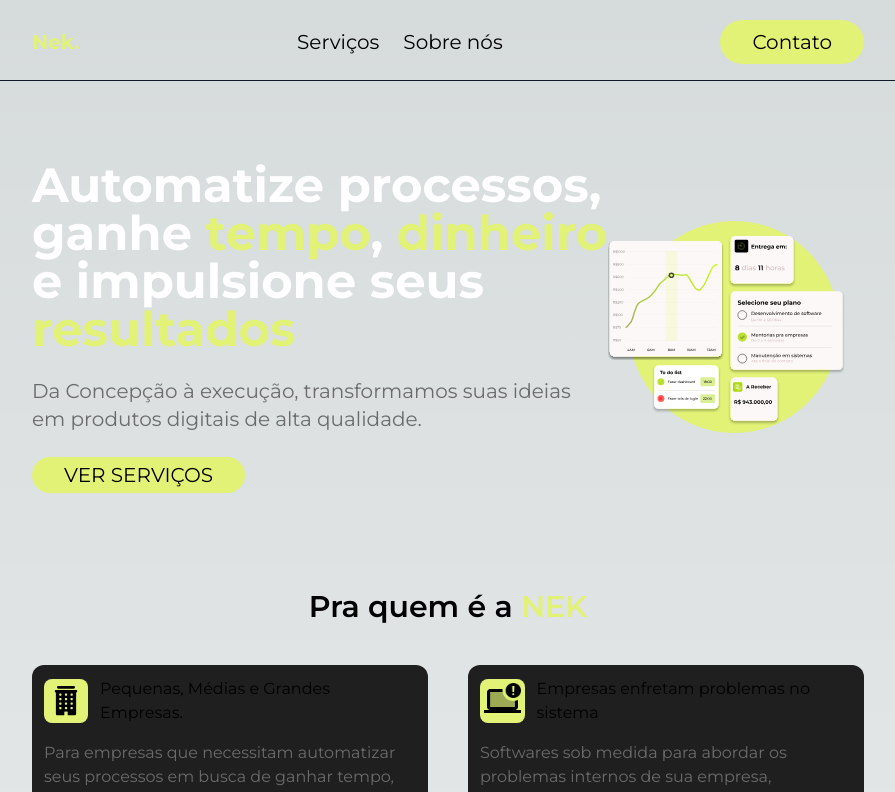
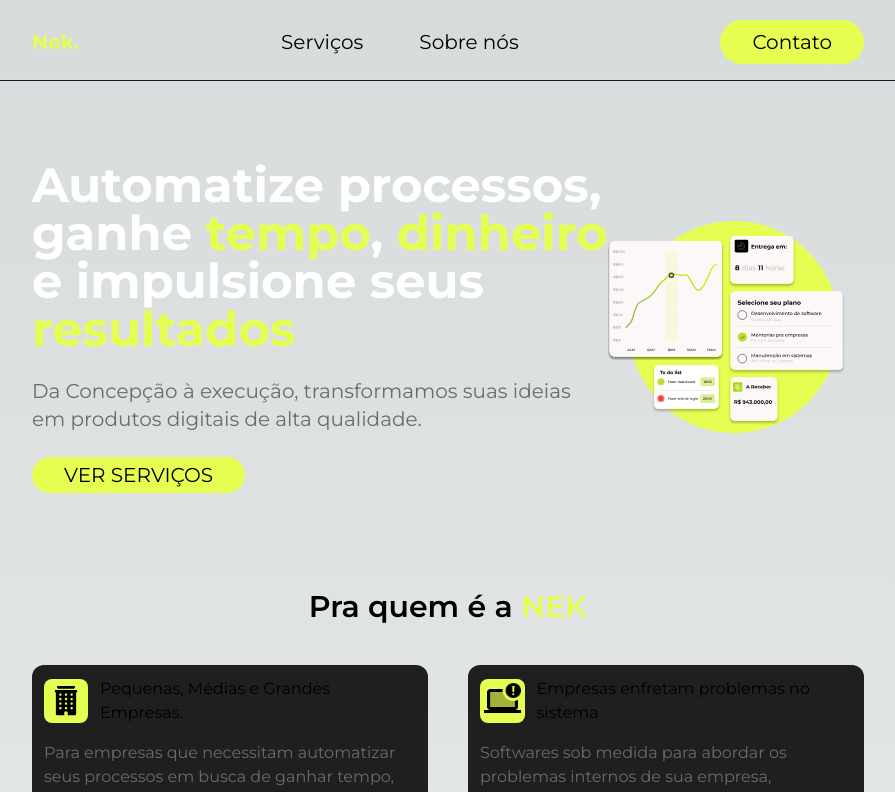
Before and after one commit to eduardou09/smartMemory, a Next.js app: page / in a window 1280 px wide. Shown: the top 792 px of the page, without its empty margins (192-1087 px from the left). Built offline with nearby package versions, Linux system fonts and the light colour scheme; no server answers; the database is empty.

Commit message:
new colors

```diff
--- a/src/components/Header/Header.tsx
+++ b/src/components/Header/Header.tsx
@@ -70,8 +70,8 @@ const Header = ({ handleClick, isHeader, onClickFirst, onClickSecond, second, fi
                         <h1 className="text-primaryColor font-bold font-league-spartan py-3 cursor-pointer">Nek.</h1>
                     </Link>
                     <div className="flex gap-6">
-                        <button onClick={onClickFirst}>{first}</button>
-                        <button onClick={onClickSecond} >{second}</button>
+                        <button className="hover:bg-gray-900 px-4 rounded-3xl " onClick={onClickFirst}>{first}</button>
+                        <button onClick={onClickSecond} className="hover:bg-gray-900 px-4 rounded-3xl ">{second}</button>
                     </div>
 
                     {isContact && <Link href={'/contact'}>
--- a/src/components/Hero/Hero.tsx
+++ b/src/components/Hero/Hero.tsx
@@ -7,8 +7,8 @@ import React from 'react';
 import { IButton } from '@/interfaces/componets';
 import Button from '../Button/button';
 import Image from 'next/image';
-import foto from '@/public/images/fotoHero.svg'
-import fotoMobile from '@/public/images/fotoHeroMobile.svg'
+import foto from '@/public/images/fotoHeroCorrect.svg'
+import fotoMobile from '@/public/images/mobileFotoCorrect.svg'
 import { isMobile } from 'react-device-detect';
 
 
--- a/tailwind.config.ts
+++ b/tailwind.config.ts
@@ -9,10 +9,10 @@ const config: Config = {
   theme: {
     extend: {
       colors:{
-        primaryColor:"#E1F277",
+        primaryColor:"#E6FD52",
         textColorSecondary: "#6B6B6B",
         secondaryColor: "#1F1F1F",
-        lightGreen: '#E1F277',
+        lightGreen: '#E6FD52',
         darkGreen: '#A0B341',
       },
       backgroundImage: {
```
Also changed, not shown: src/public/images/fotoHeroCorrect.svg (added), src/public/images/mobileFotoCorrect.svg (added).
